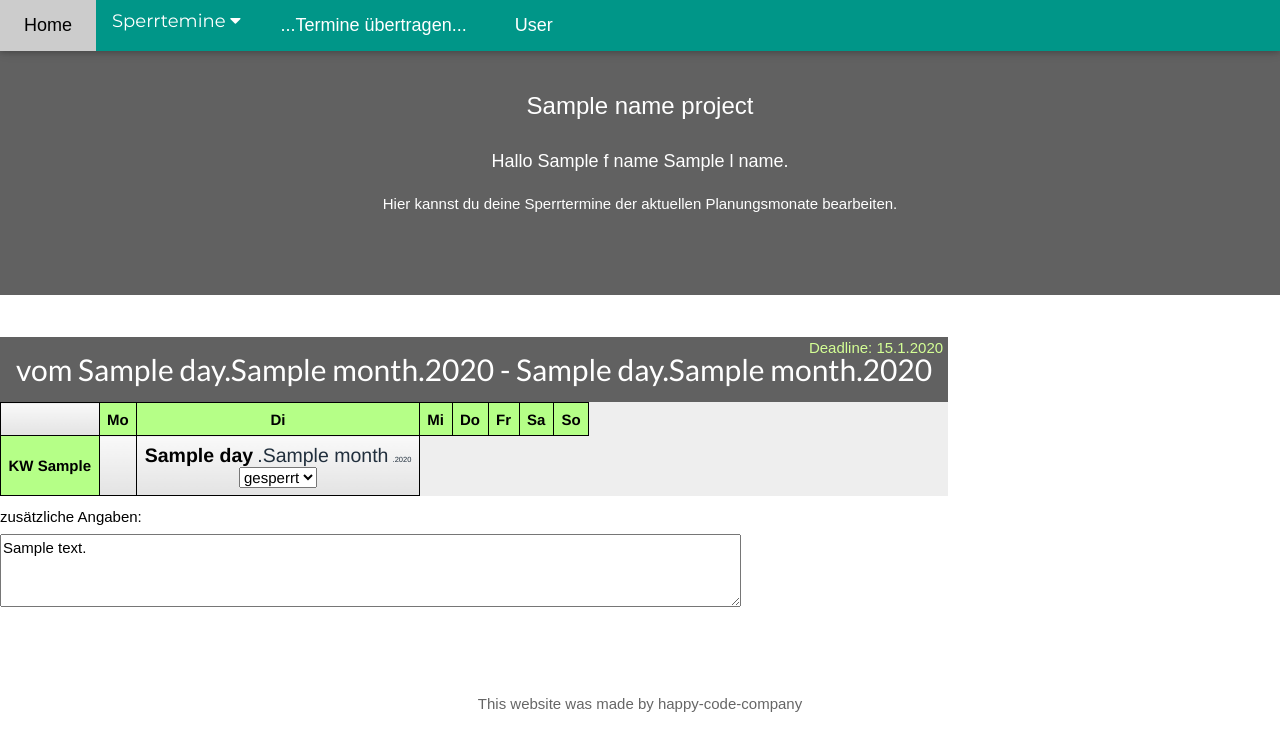
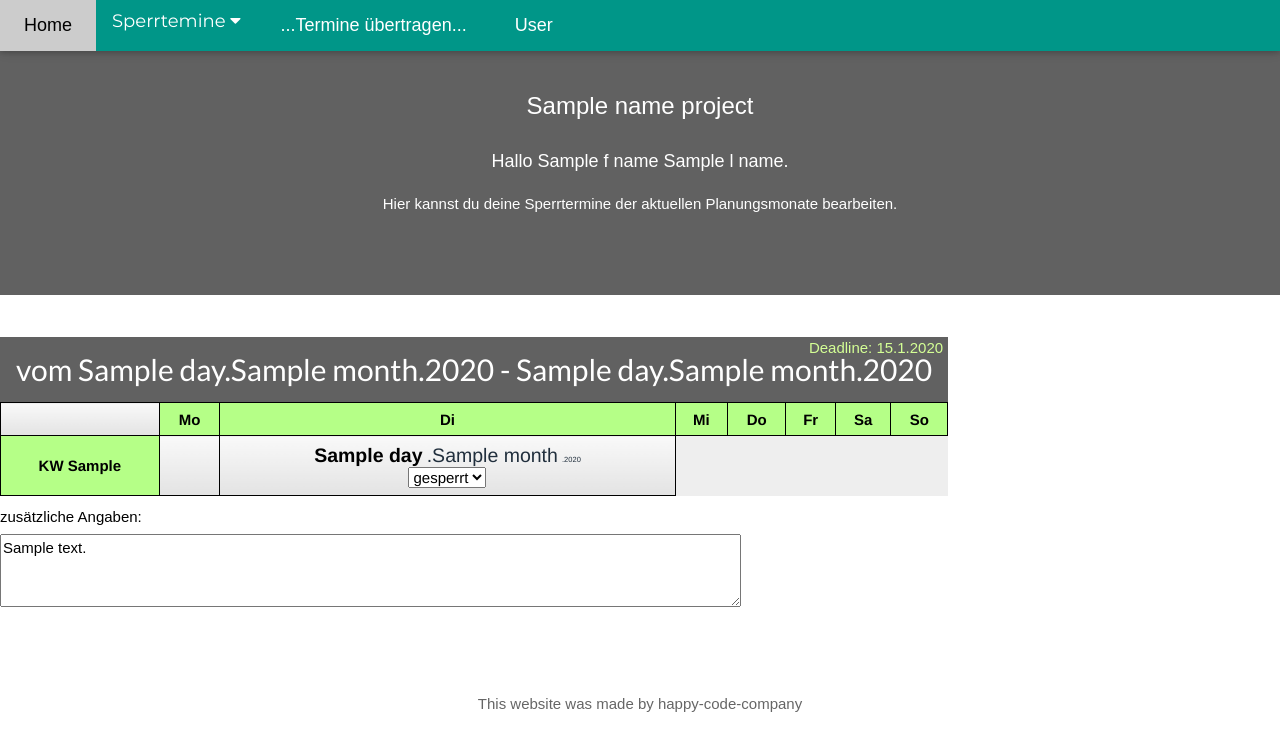
Before and after one commit to TomBenRu/hcc_plan_api, a FastAPI app: template templates/index_actor.html in a window 1280 px wide. Shown: the top 736 px of the page. Run offline with FastAPI, Linux system fonts and the light colour scheme; the template is opened without the code that fills it: most values are stand-ins (such as "Sample title", 1, 10 or a date in 2020); parts of the project's set-up code (start-up, migrations or seed data) failed here and were passed over.

Commit message:
still work in progress

```diff
--- a/static/calendar.css
+++ b/static/calendar.css
@@ -20,8 +20,6 @@
         font: 1em Helvetica, sans-serif;
         border-collapse: collapse;
         background-color: #EEEEEE;
-        overflow: auto;
-        display: block;
         }
 th, td {
         font: bold 1em Helvetica, sans-serif;
```
